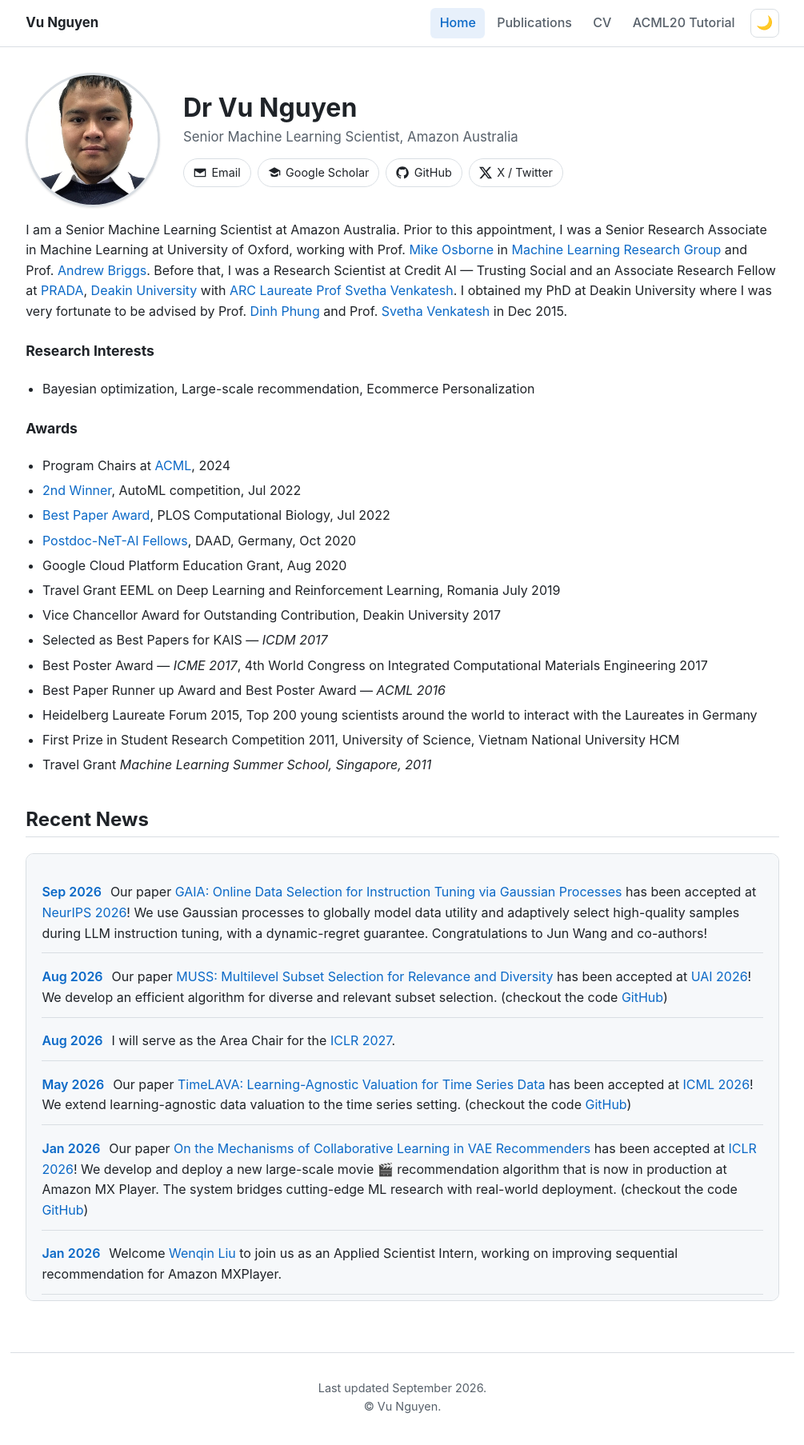
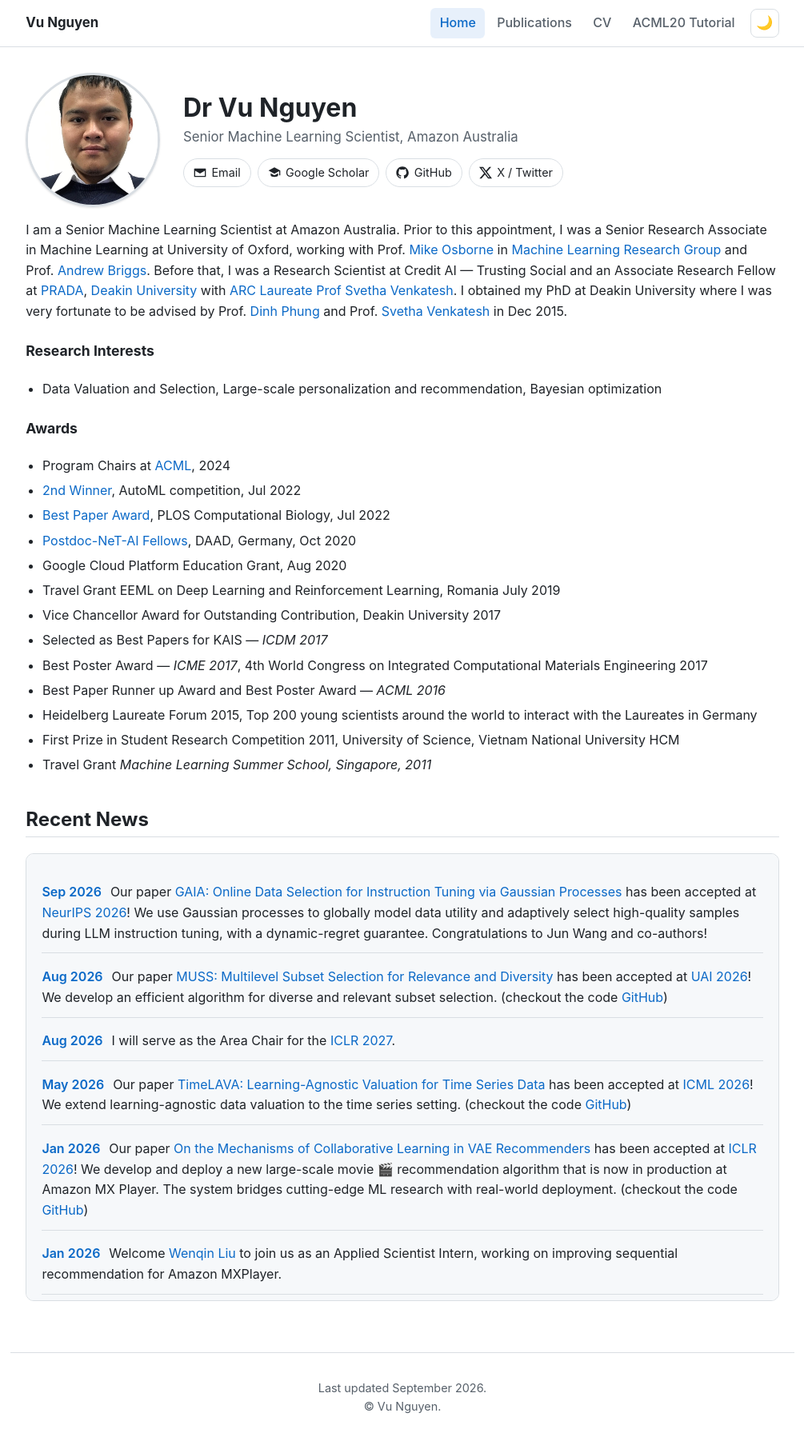
Before and after one commit to ntienvu/ntienvu.github.io, a Jekyll site: the page index.html, which Jekyll copies as it is, in a window 1280 px wide. Shown: the top 1807 px of the page at 80% size, without its empty margins (137-1142 px from the left). Built offline with Jekyll 4.4.1, drawn with Linux system fonts in a browser that asks for light colours.

Commit message:
Update index.html

```diff
--- a/index.html
+++ b/index.html
@@ -77,7 +77,7 @@
 
     <h4>Research Interests</h4>
     <ul>
-      <li>Bayesian optimization, Large-scale recommendation, Ecommerce Personalization</li>
+      <li>Data Valuation and Selection, Large-scale personalization and recommendation, Bayesian optimization</li>
     </ul>
 
     <h4>Awards</h4>
```
